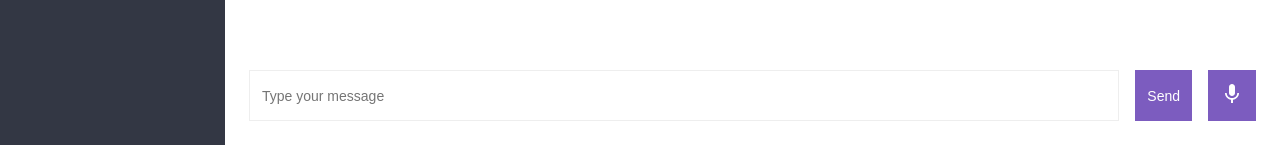
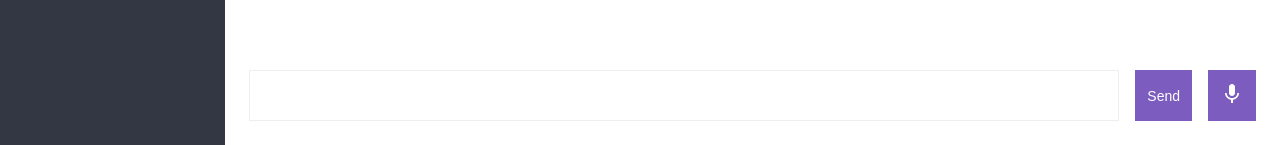
Before and after one commit to ayushkulshrestha2001/Chatbot, a React (Create React App) app: page / in a window 1280 px wide. Shown: the part 655-800 px from the top of the page. Built offline with nearby package versions, Linux system fonts and the light colour scheme.

Commit message:
websockets done

```diff
--- a/src/chat.js
+++ b/src/chat.js
@@ -7,6 +7,7 @@ class Chat extends React.Component{
     this.state = {
       data: {
         isAudio:false,
+        message:"",
       }
     }
   }
@@ -33,6 +34,8 @@ class Chat extends React.Component{
         }
         if (data.type === 'message_response') {
           for (let message of data.messages) {
+            var msg=this.state.data.message+" "+message.payload.content;
+            this.setState({ data: { ...this.state.data, message:msg } });
             console.log('Transcript (more accurate): ', message.payload.content);
           }
         }
@@ -107,6 +110,12 @@ class Chat extends React.Component{
               targetBuffer[index] = 32767 * Math.min(1, inputData[index]);
           }
           // Send audio stream to websocket.
+          if(this.state.data.isAudio==false && ws.readyState === WebSocket.OPEN)
+          {
+             ws.send(JSON.stringify({
+              "type": "stop_request"
+            }));
+          }
           if (ws.readyState === WebSocket.OPEN) {
             ws.send(targetBuffer.buffer);
           }
@@ -132,7 +141,7 @@ class Chat extends React.Component{
             <input
               name="message"
               type="text"
-              placeholder="Type your message"
+              placeholder={this.state.data.message}
               required
               autocomplete="off"
             />
```
